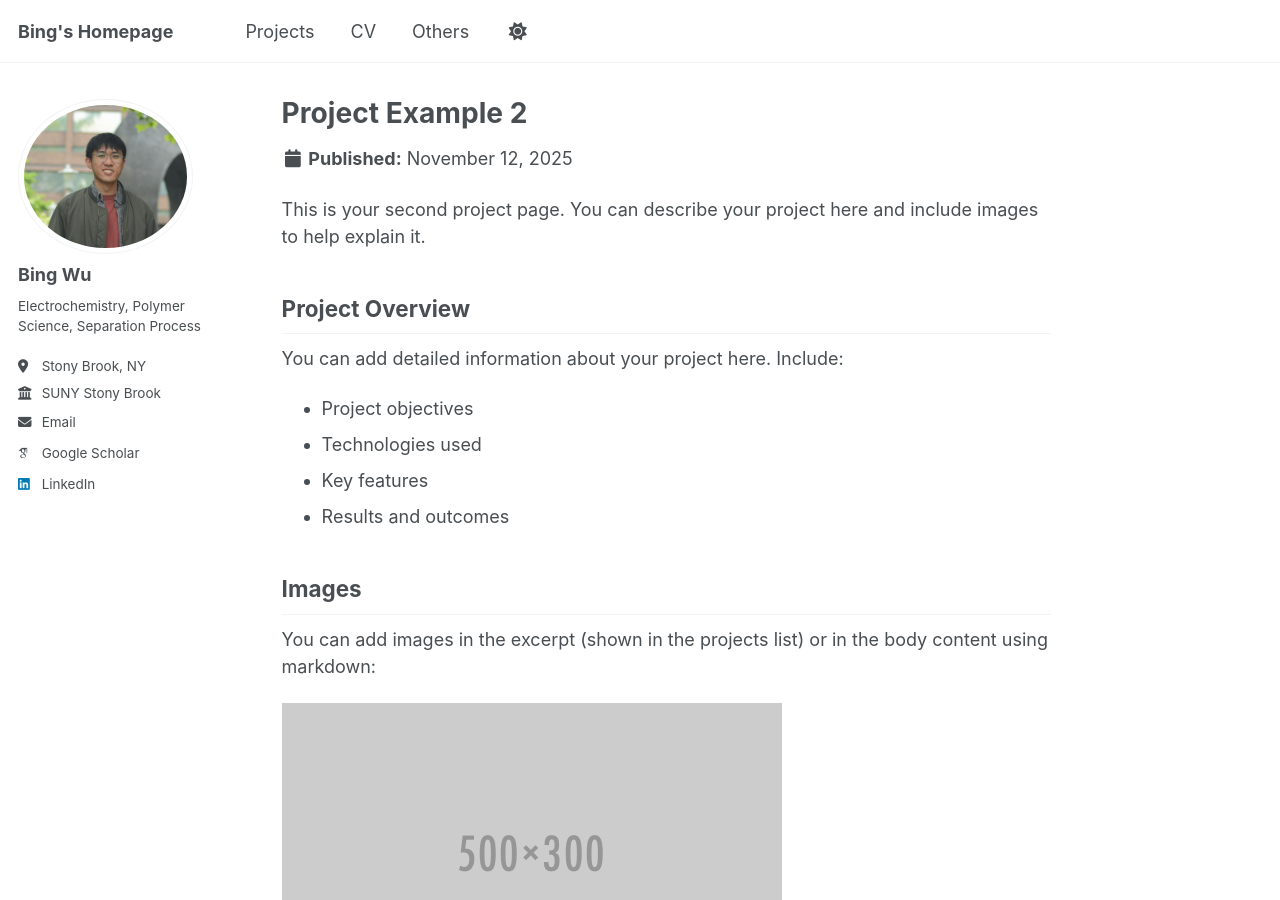
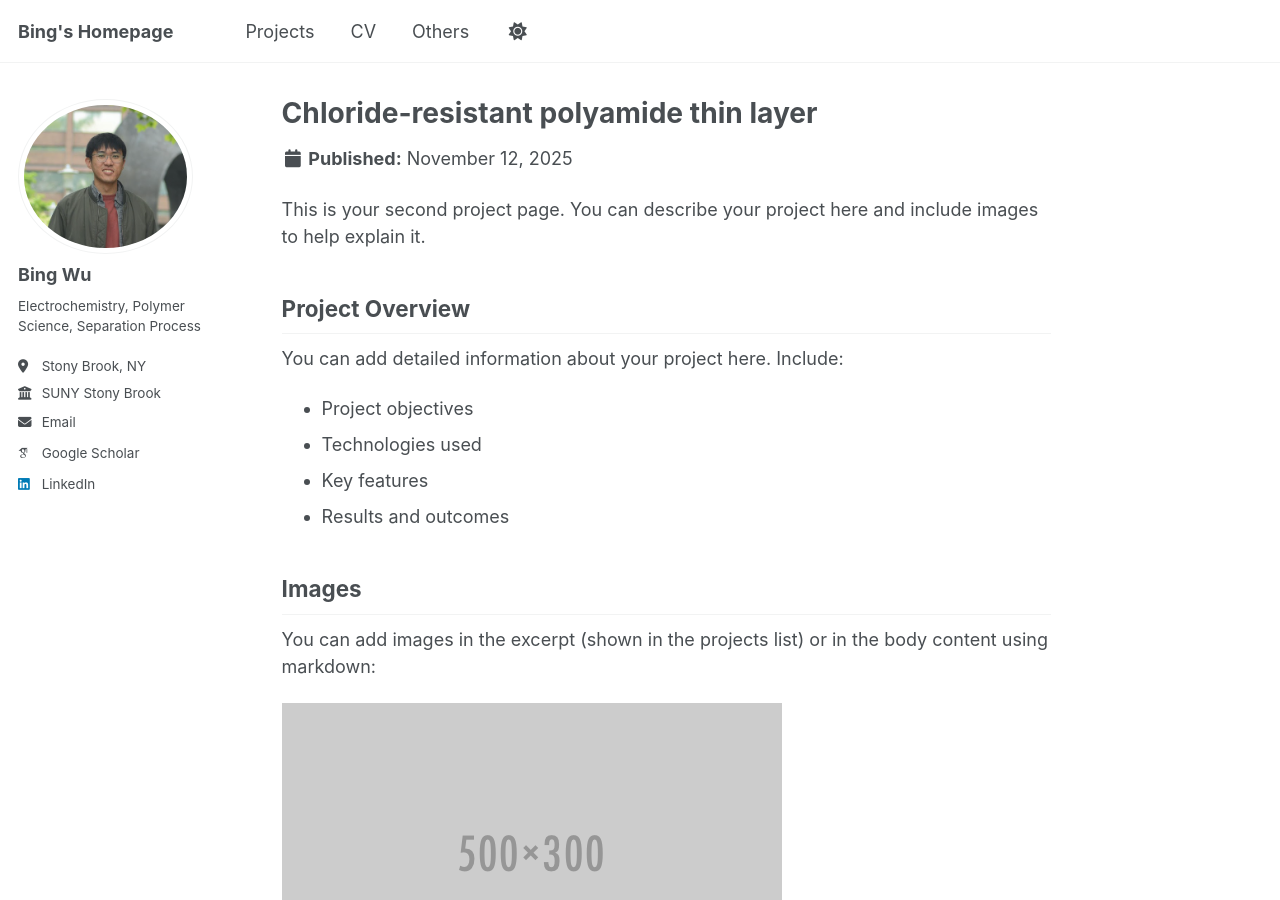
Before and after one commit to Bing-H-WU/Bing-H-WU.github.io, a Jekyll site: the page built from _projects/project-2.md, in a window 1280 px wide and 900 px high. Built offline with Jekyll 4.4.1, drawn with Linux system fonts in a browser that asks for light colours; some web fonts are replaced; a script that is not in the unit is left out.

Commit message:
Update project-2.md

```diff
--- a/_projects/project-2.md
+++ b/_projects/project-2.md
@@ -1,5 +1,5 @@
 ---
-title: "Project Example 2"
+title: "Chloride-resistant polyamide thin layer"
 excerpt: "This study focuses on developing advanced nanofiltration membranes that can efficiently separate dyes and salts from industrial wastewater. By experimenting with different amine building blocks—each with unique molecular shapes—the team created membranes with improved performance and chlorine resistance. These findings contribute to more durable and sustainable water treatment technologies, helping industries recycle both water and valuable dyes while reducing environmental impact.<br/><img src='/images/PJ2.png'>"
 collection: projects
 ---
```
